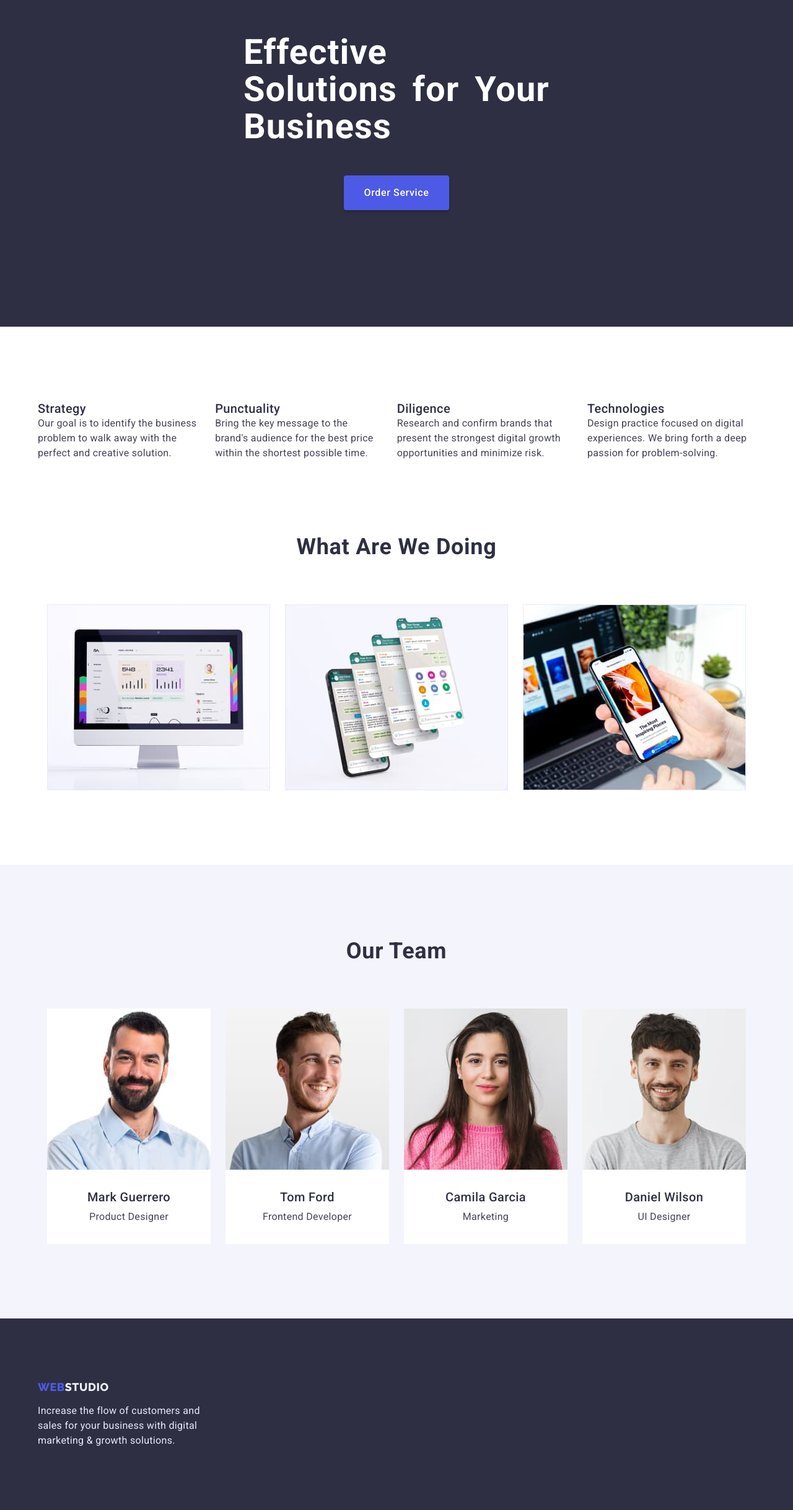
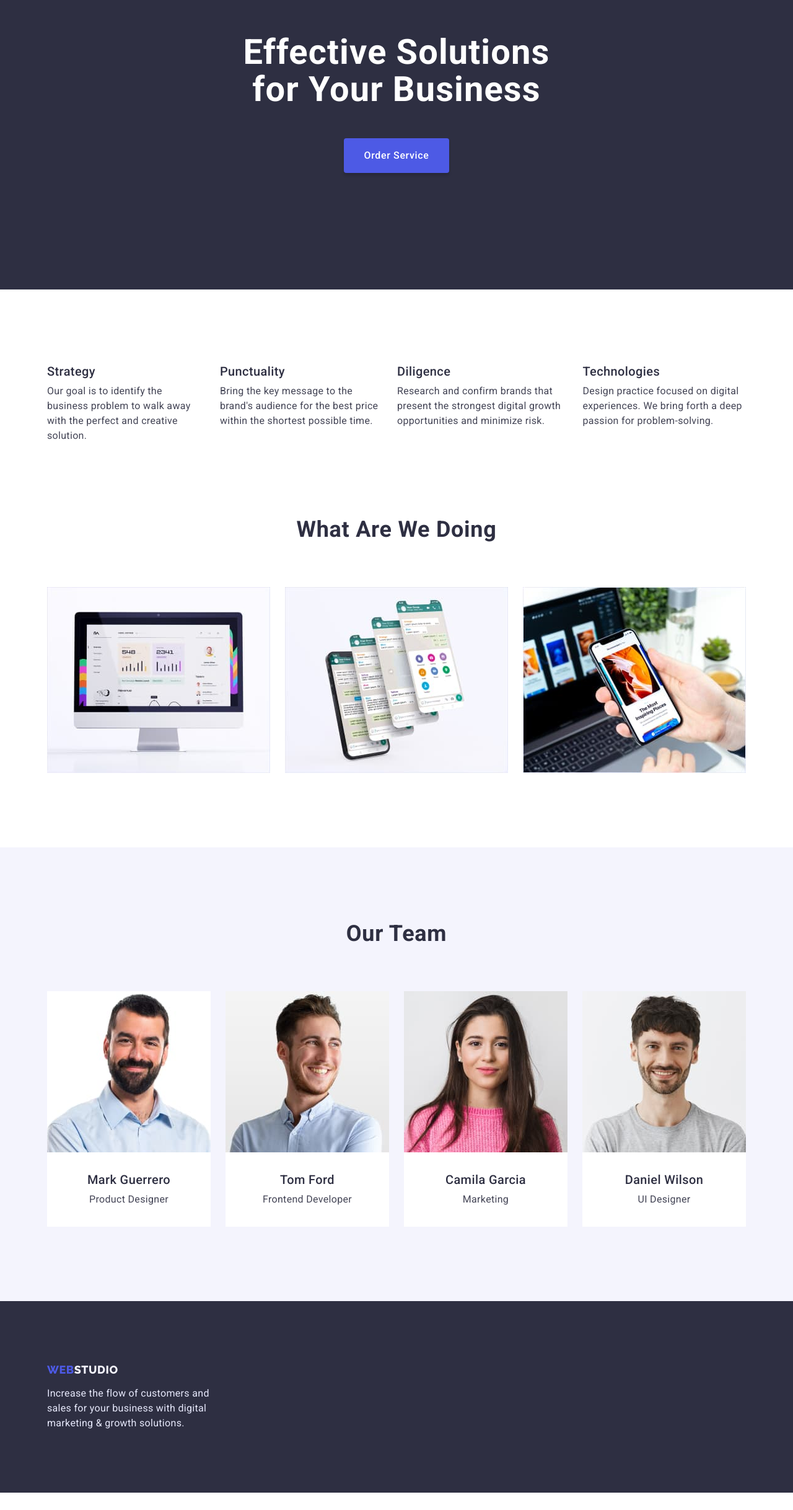
Before and after one commit to Dariia96/goit-markup-hw-03, a plain HTML site: page index.html in a window 1280 px wide. Shown: the part 206-2642 px from the top of the page at 62% size. After the commit the page ends 2614 px from the top, so only its background shows below. Drawn offline with nearby package versions, Linux system fonts and the light colour scheme.

Commit message:
hw-3 update

```diff
--- a/css/styles.css
+++ b/css/styles.css
@@ -165,15 +165,16 @@ img{
 
 /*--------------------------------HERO------------------------------------*/
 .container.hero-container{
+
+}
+.hero {
+    background-color: var(--main-title-color);
     padding-top: 188px;
     padding-bottom: 188px;
 }
-.hero {
-    background-color: var(--main-title-color);
-}
 
 .hero-title {
-    max-width: 494px;
+    max-width: 496px;
     margin-bottom: 48px;
     margin-right: auto;
     margin-left: auto;
@@ -183,7 +184,7 @@ img{
 
     color: var(--hero-color);
 
-    text-align: justify;
+    text-align: center;
 
 }
 
@@ -215,12 +216,14 @@ img{
 }
 
 /*--------------------------------FEATURES------------------------------*/
-.features {}
+.features {
+    padding-top: 120px;
+    padding-bottom: 120px ;
+}
 
 .container.features-container{
     display: flex;
-    padding-top: 120px;
-    padding-bottom: 120px ;
+
 
 }
 
@@ -233,13 +236,16 @@ img{
 
 }
 
-.features-item {}
+.features-item {
+    flex-basis: ((100%-3*24px)4);
+}
 
 .features-subtitle {
     font-weight: 500;
     font-size: 20px;
     line-height: 1.2;
     letter-spacing: 0.02em;
+    margin-bottom: 8px;
 
     color: var(--main-title-color);
 }
@@ -247,11 +253,11 @@ img{
 .features-text {
 }
 /*----------------------------------What are we doing--------------------------------------*/
-.desc {}
-
-.container.desc-container{
+.desc {
     padding-bottom: 120px;
 }
+
+.container.desc-container{}
 
 .desc-subtitle {
     margin-bottom: 72px;
@@ -265,10 +271,8 @@ img{
 }
 
 .desc-list {
-    width: min-content;
     display: flex;
     gap: 24px;
-    margin: 0 auto;
 }
 
 .list {}
@@ -279,13 +283,12 @@ img{
 
 /*------------------------------------------TEAM-------------------------------------------*/
 .section-team {
+    padding-top: 120px;
+    padding-bottom: 120px;
     background-color: var(--main-background-color);
 }
 
-.container.team-section{
-    padding-top: 120px;
-    padding-bottom: 120px;
-}
+.container.team-section{}
 
 .section-team-subtitle {
     margin-bottom: 72px;
@@ -299,8 +302,6 @@ img{
     color:var(--main-title-color);}
 
 .section-team-list {
-    margin: 0 auto;
-    width: min-content;
     display: flex;
     gap: 24px;
 }
@@ -333,14 +334,14 @@ img{
 }
 /*--------------------------------------------------FOOTER--------------------------------------*/
 .footer{
+    padding-top: 100px;
+    padding-bottom: 100px;
     background-color:var(--main-title-color);
 }
 
-.container.footer-container{
-    padding-top: 100px;
-    padding-bottom: 100px;
+.container.footer-container{}
 
-}
+
 .footer-logo {
     display: block;
     margin-bottom: 16px;
@@ -368,17 +369,20 @@ img{
 
 }
 /*--------------------------------------------------PORTFOLIO-------------------------------------------------------------*/
-.container.portfolio-container{
+.portfolio{
     padding-top: 96px;
     padding-bottom: 120px;
 }
+
+.container.portfolio-container{}
+
 .portfolio-title {}
 
 .portfolio-nav-list {
-    width: max-content;
-    margin: 0 auto 72px auto;
     display: flex;
+    justify-content: center;
     gap: 24px;
+    margin-bottom: 72px;
 }
 
 .portfolio-nav-item {}
@@ -405,9 +409,6 @@ img{
 
 
 .portfolio-list {
-    margin: 0 auto;
-    width: 1128px;
-
     display: flex;
     flex-wrap: wrap;
     column-gap: 24px;
--- a/index.html
+++ b/index.html
@@ -9,8 +9,8 @@
     <link rel="preconnect" href="https://fonts.gstatic.com" crossorigin>
     <link href="https://fonts.googleapis.com/css2?family=Raleway:wght@800&family=Roboto:wght@400;500;700;900&display=swap"
         rel="stylesheet">
-    <link rel="stylesheet" href="https://cdnjs.cloudflare.com/ajax/libs/normalize/8.0.1/normalize.min.css"
-        integrity="sha512-NhSC1YmyruXifcj/KFRWoC561YpHpc5Jtzgvbuzx5VozKpWvQ+4nXhPdFgmx8xqexRcpAglTj9sIBWINXa8x5w=="
+    <link rel="stylesheet" href="https://cdnjs.cloudflare.com/ajax/libs/modern-normalize/1.1.0/modern-normalize.css"
+        integrity="sha512-Y0MM+V6ymRKN2zStTqzQ227DWhhp4Mzdo6gnlRnuaNCbc+YN/ZH0sBCLTM4M0oSy9c9VKiCvd4Jk44aCLrNS5Q=="
         crossorigin="anonymous" referrerpolicy="no-referrer" />
     <link rel="stylesheet" href="./css/styles.css">
 </head>
```
Also changed, not shown: portfolio.html (+5 -5 lines).
